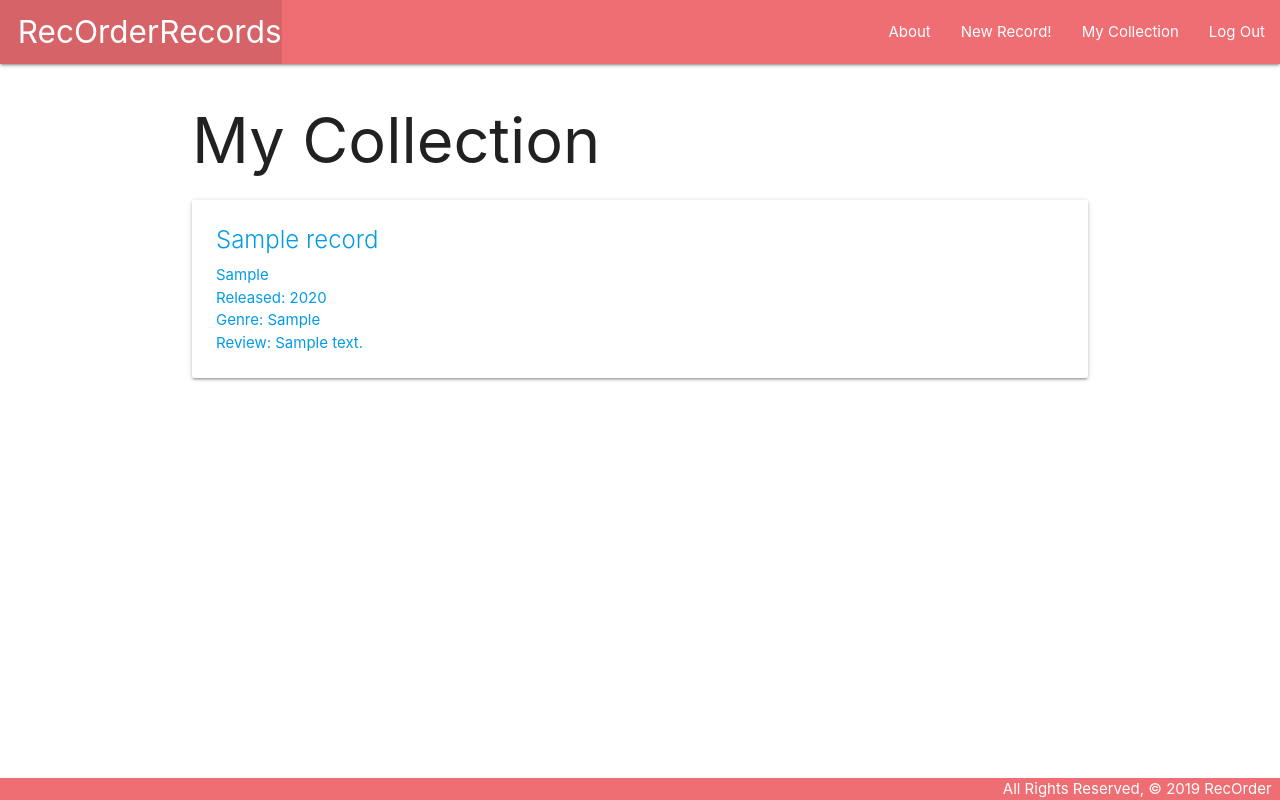
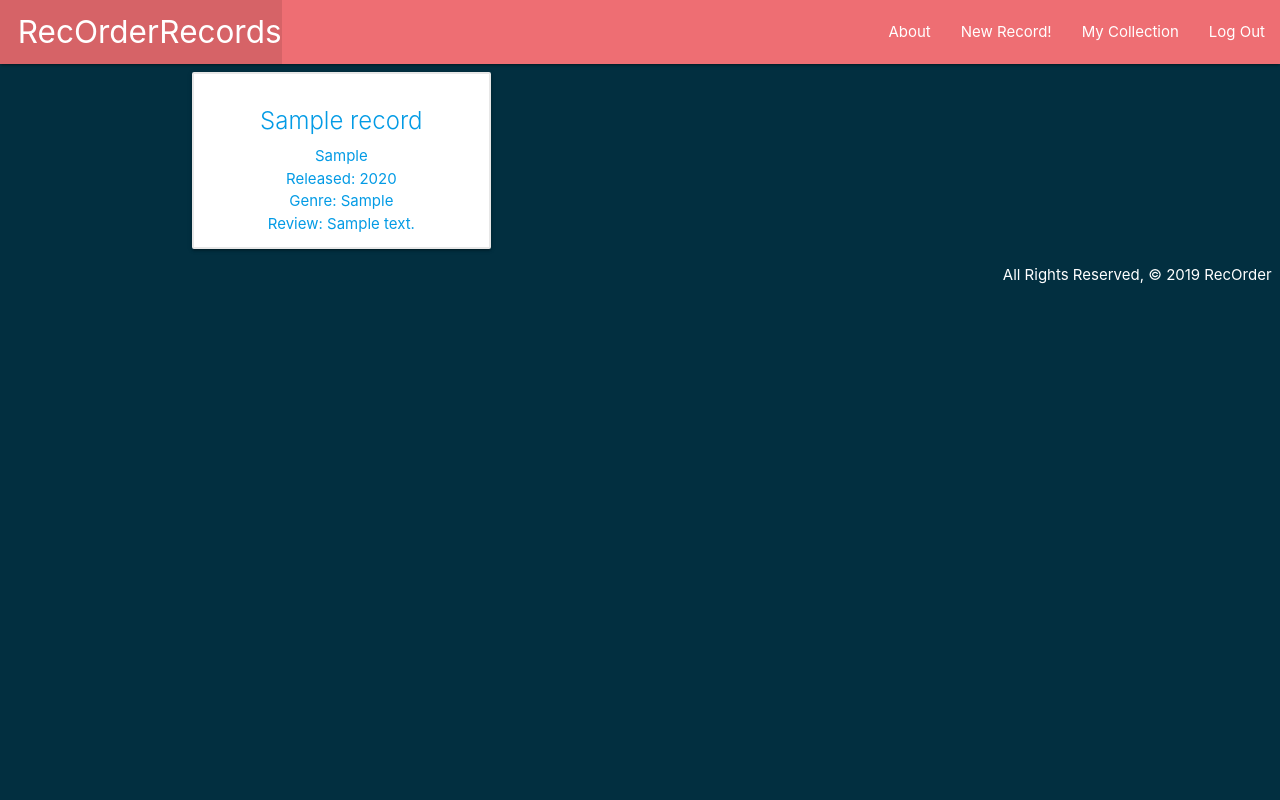
Before and after one commit to TylerReidd/Recorder, a Django app: page /records/ in a window 1280 px wide. Run offline with Django 3.2, Linux system fonts and the light colour scheme; a user stored in the database is signed in; tables that the repository leaves empty hold one stand-in row (values such as "Sample post").

Commit message:
add color. Details still a css mess

```diff
--- a/main_app/static/css/style.css
+++ b/main_app/static/css/style.css
@@ -1,8 +1,8 @@
 body {
-    display: flex;
     min-height: 100vh;
     flex-direction: column;
-
+    text-align: center;
+    background-color: #022F40;
   }
 
   main {
@@ -13,3 +13,37 @@
     padding-top: 0;
     text-align: right;
   }
+
+  .center {
+      text-align: center;
+  }
+
+.container {
+    display: grid;
+    grid-template-columns: repeat(3, 1fr);
+    grid-auto-rows: 200px;
+}
+.cards {
+    display: grid;
+    grid-template-columns: repeat(3, 1fr);
+    grid-auto-rows: 1fr
+      }
+
+ .card {
+    grid-column-start: 1;
+    grid-column-end: span col4-start;
+    grid-row-start: 1;
+    grid-row-end: span 3;
+    border: 2px solid #e7e7e7;
+
+    border-radius: 4px;
+
+    padding: .5rem;
+
+    }
+
+#detail {
+    height: 300px;
+    width:300px;
+    text-align: center;
+    }
--- a/main_app/templates/about.html
+++ b/main_app/templates/about.html
@@ -1,5 +1,4 @@
 {% extends 'base.html' %}
-{% load static %}
 <!DOCTYPE html>
 <html lang="en">
 <head>
--- a/main_app/templates/base.html
+++ b/main_app/templates/base.html
@@ -30,6 +30,7 @@
           </div>
         </nav>
       </header>
+
       <main class="container">
         {% block content %}
 
--- a/main_app/templates/main_app/record_confirm_delete.html
+++ b/main_app/templates/main_app/record_confirm_delete.html
@@ -1,4 +1,5 @@
 {% extends 'base.html' %}
+
 
 {% block content %}
 <h1>Sell Record</h1>
--- a/main_app/templates/main_app/record_form.html
+++ b/main_app/templates/main_app/record_form.html
@@ -1,7 +1,7 @@
 {% extends 'base.html' %}
 
 {% block content %}
-{% if object %}
+{% if object %}\
 <h1>Edit <span class='teal-text'>{{object.title}}</span></h1>
 {% else %}
 <h1>Add Record</h1>
--- a/main_app/templates/records/index.html
+++ b/main_app/templates/records/index.html
@@ -1,9 +1,11 @@
 {% extends 'base.html' %}
+
 {% block content %}
 
-<h1>My Collection</h1>
 
 {% for record in records %}
+
+<div class="cards">
 <div class='card'>
     <a href="{% url 'detail' record.id %}">
     <div class='card-content'>
@@ -15,6 +17,7 @@
     </div>
     </a>
 </div>
+</div>
 {% endfor %}
 
 {% endblock %}
```
Also changed, not shown: main_app/templates/records/detail.html (+8 -5 lines).
